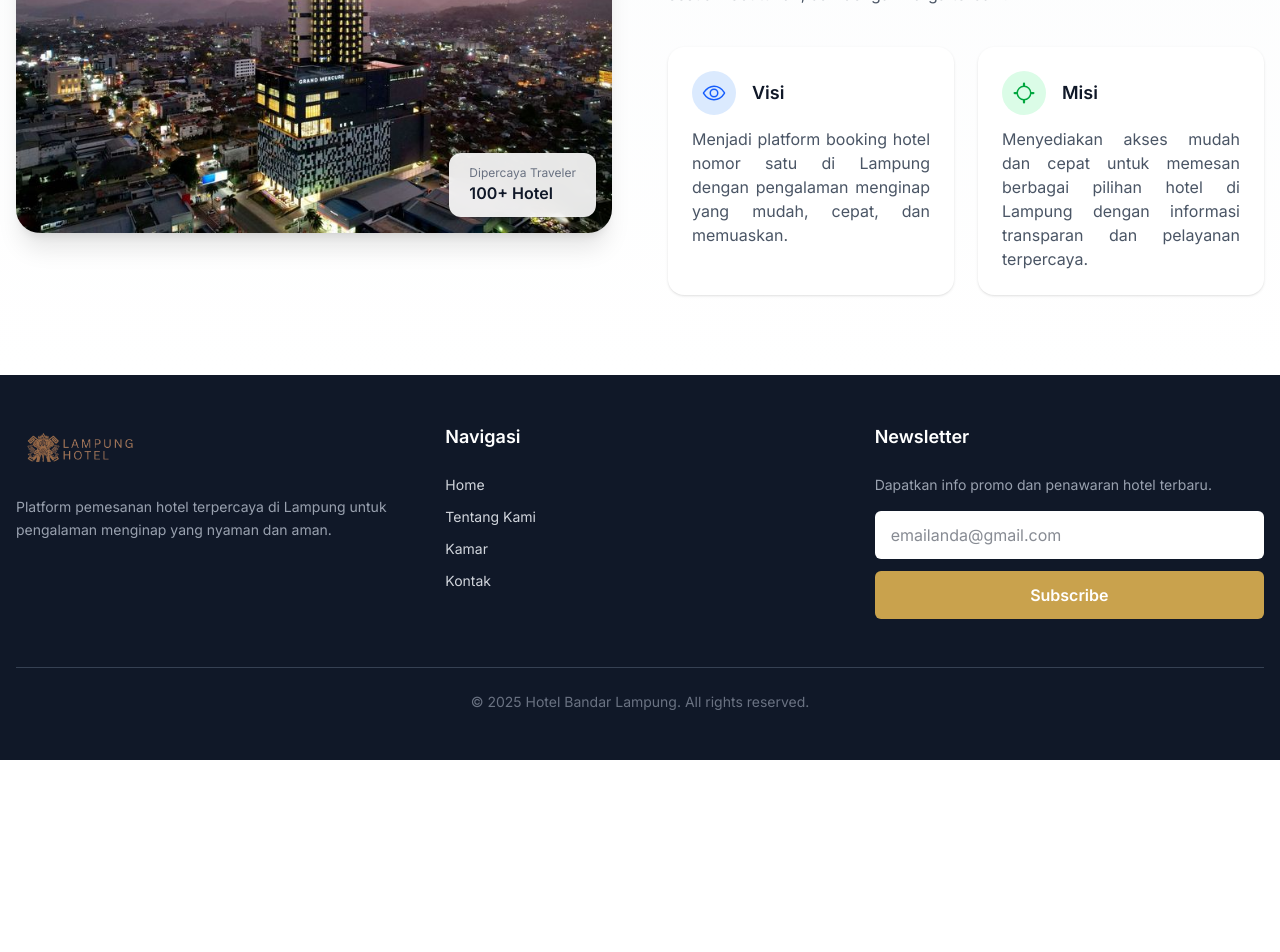
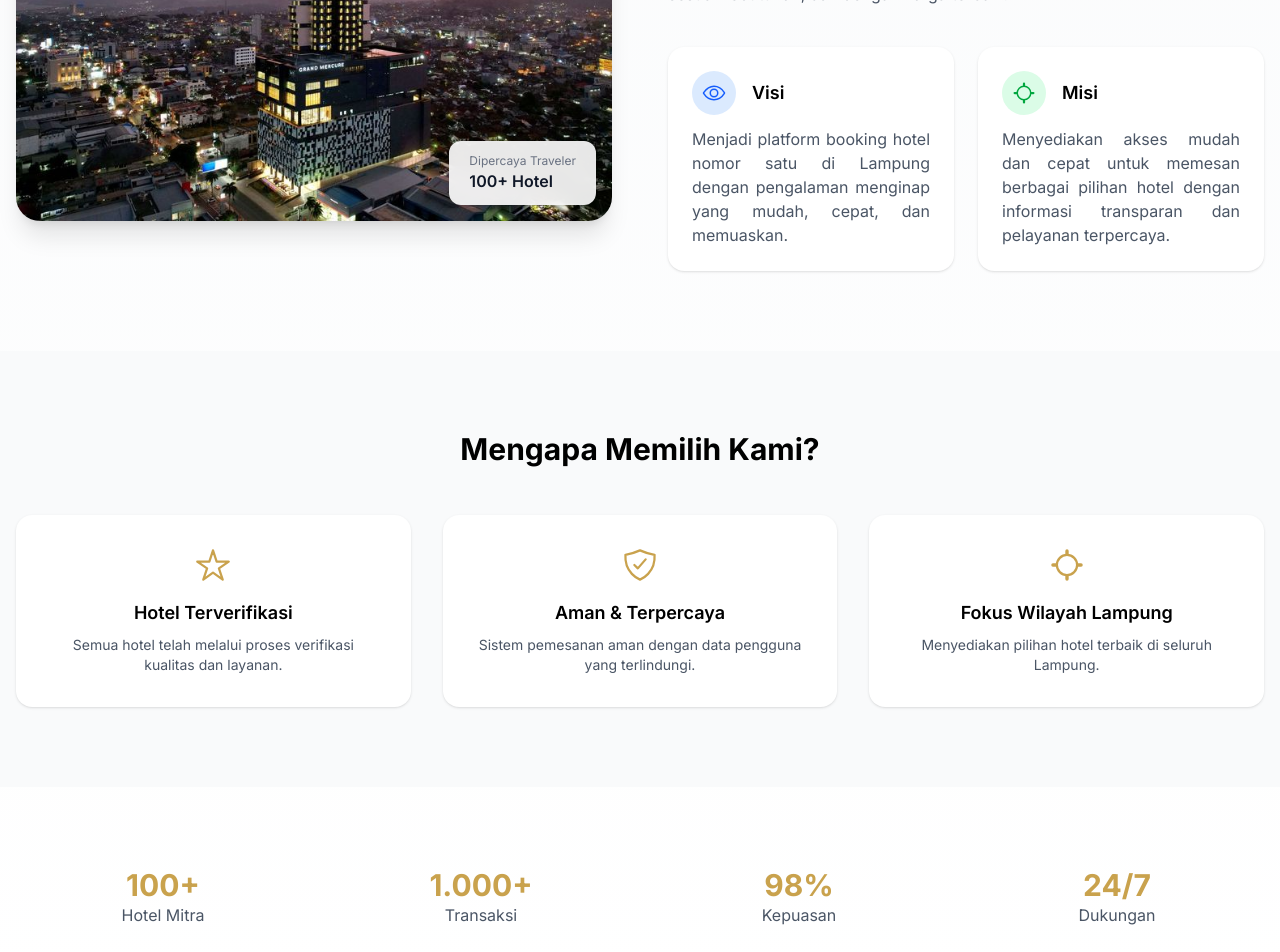
Before and after one commit to hafizahalfitra/booking-hotel, a Next.js app in the folder WEB/: page /about in a window 1280 px wide. Shown: the part 660-1612 px from the top of the page. Before the commit the page ends 1420 px from the top, so only its background shows below. Built offline with nearby package versions, Linux system fonts and the light colour scheme.

Commit message:
penyempurnaan halaman about dengan section keunggulan dan tampilan modern

```diff
--- a/WEB/app/about/page.tsx
+++ b/WEB/app/about/page.tsx
@@ -1,6 +1,6 @@
 import { Metadata } from "next"
 import HeaderSection from "@/components/header-setion"
-import { IoEyeOutline, IoLocateOutline } from "react-icons/io5"
+import { IoEyeOutline, IoLocateOutline, IoStarOutline, IoShieldCheckmarkOutline } from "react-icons/io5"
 import Image from "next/image"
 
 export const metadata: Metadata = {
@@ -16,10 +16,11 @@ const AboutPage = () => {
                 subtitle="Platform booking hotel yang aman, cepat, dan terpercaya di wilayah Lampung."
             />
 
-            <div className="max-w-screen-xl mx-auto py-20 px-4">
+            {/* SECTION 1 — PROFIL */}
+            <section className="max-w-screen-xl mx-auto py-20 px-4">
                 <div className="grid grid-cols-1 md:grid-cols-2 gap-14 items-center">
 
-                    {/* Image Section */}
+                    {/* Image */}
                     <div className="relative">
                         <Image
                             src="/about-image.jpg"
@@ -28,17 +29,13 @@ const AboutPage = () => {
                             alt="Tentang Kami"
                             className="rounded-3xl shadow-xl object-cover w-full"
                         />
-
-                        {/* Badge */}
                         <div className="absolute bottom-4 right-4 bg-white/90 backdrop-blur px-5 py-3 rounded-xl shadow">
                             <p className="text-xs text-gray-500">Dipercaya Traveler</p>
-                            <p className="text-base font-semibold text-gray-900">
-                                100+ Hotel
-                            </p>
+                            <p className="text-base font-semibold text-gray-900">100+ Hotel</p>
                         </div>
                     </div>
 
-                    {/* Content Section */}
+                    {/* Content */}
                     <div>
                         <span className="inline-block mb-3 text-sm uppercase tracking-widest text-[#C9A24D] font-semibold">
                             Tentang Platform
@@ -58,16 +55,12 @@ const AboutPage = () => {
 
                         {/* Visi & Misi */}
                         <div className="grid grid-cols-1 sm:grid-cols-2 gap-6 mt-10">
-
-                            {/* Visi */}
                             <div className="bg-white rounded-2xl p-6 shadow hover:shadow-lg transition">
                                 <div className="flex items-center gap-4 mb-3">
                                     <div className="w-11 h-11 flex items-center justify-center rounded-full bg-blue-100 text-blue-600">
                                         <IoEyeOutline className="size-6" />
                                     </div>
-                                    <h4 className="text-lg font-semibold text-gray-900">
-                                        Visi
-                                    </h4>
+                                    <h4 className="text-lg font-semibold">Visi</h4>
                                 </div>
                                 <p className="text-gray-600 text-justify">
                                     Menjadi platform booking hotel nomor satu di Lampung dengan
@@ -75,27 +68,81 @@ const AboutPage = () => {
                                 </p>
                             </div>
 
-                            {/* Misi */}
                             <div className="bg-white rounded-2xl p-6 shadow hover:shadow-lg transition">
                                 <div className="flex items-center gap-4 mb-3">
                                     <div className="w-11 h-11 flex items-center justify-center rounded-full bg-green-100 text-green-600">
                                         <IoLocateOutline className="size-6" />
                                     </div>
-                                    <h4 className="text-lg font-semibold text-gray-900">
-                                        Misi
-                                    </h4>
+                                    <h4 className="text-lg font-semibold">Misi</h4>
                                 </div>
                                 <p className="text-gray-600 text-justify">
-                                    Menyediakan akses mudah dan cepat untuk memesan berbagai
-                                    pilihan hotel di Lampung dengan informasi transparan dan
-                                    pelayanan terpercaya.
+                                    Menyediakan akses mudah dan cepat untuk memesan berbagai pilihan
+                                    hotel dengan informasi transparan dan pelayanan terpercaya.
                                 </p>
                             </div>
-
                         </div>
                     </div>
                 </div>
-            </div>
+            </section>
+
+            {/* SECTION 2 — KEUNGGULAN */}
+            <section className="bg-gray-50 py-20">
+                <div className="max-w-screen-xl mx-auto px-4">
+                    <h2 className="text-3xl font-bold text-center mb-12">
+                        Mengapa Memilih Kami?
+                    </h2>
+
+                    <div className="grid grid-cols-1 md:grid-cols-3 gap-8">
+                        <div className="bg-white p-8 rounded-2xl shadow hover:shadow-lg transition text-center">
+                            <IoStarOutline className="mx-auto text-4xl text-[#C9A24D] mb-4" />
+                            <h4 className="font-semibold text-lg mb-2">Hotel Terverifikasi</h4>
+                            <p className="text-gray-600 text-sm">
+                                Semua hotel telah melalui proses verifikasi kualitas dan layanan.
+                            </p>
+                        </div>
+
+                        <div className="bg-white p-8 rounded-2xl shadow hover:shadow-lg transition text-center">
+                            <IoShieldCheckmarkOutline className="mx-auto text-4xl text-[#C9A24D] mb-4" />
+                            <h4 className="font-semibold text-lg mb-2">Aman & Terpercaya</h4>
+                            <p className="text-gray-600 text-sm">
+                                Sistem pemesanan aman dengan data pengguna yang terlindungi.
+                            </p>
+                        </div>
+
+                        <div className="bg-white p-8 rounded-2xl shadow hover:shadow-lg transition text-center">
+                            <IoLocateOutline className="mx-auto text-4xl text-[#C9A24D] mb-4" />
+                            <h4 className="font-semibold text-lg mb-2">Fokus Wilayah Lampung</h4>
+                            <p className="text-gray-600 text-sm">
+                                Menyediakan pilihan hotel terbaik di seluruh Lampung.
+                            </p>
+                        </div>
+                    </div>
+                </div>
+            </section>
+
+            {/* SECTION 3 — STATISTIK */}
+            <section className="py-20">
+                <div className="max-w-screen-xl mx-auto px-4">
+                    <div className="grid grid-cols-2 md:grid-cols-4 gap-6 text-center">
+                        <div>
+                            <h3 className="text-3xl font-bold text-[#C9A24D]">100+</h3>
+                            <p className="text-gray-600">Hotel Mitra</p>
+                        </div>
+                        <div>
+                            <h3 className="text-3xl font-bold text-[#C9A24D]">1.000+</h3>
+                            <p className="text-gray-600">Transaksi</p>
+                        </div>
+                        <div>
+                            <h3 className="text-3xl font-bold text-[#C9A24D]">98%</h3>
+                            <p className="text-gray-600">Kepuasan</p>
+                        </div>
+                        <div>
+                            <h3 className="text-3xl font-bold text-[#C9A24D]">24/7</h3>
+                            <p className="text-gray-600">Dukungan</p>
+                        </div>
+                    </div>
+                </div>
+            </section>
         </div>
     )
 }
```
